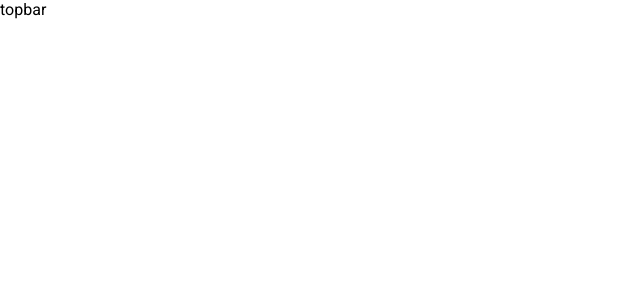
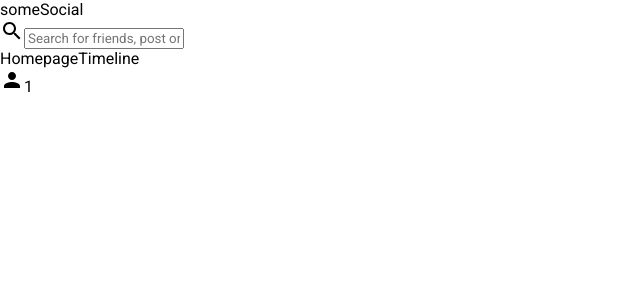
Before and after one commit to jpzambranoleon/React-Social-App, a React (Create React App) app: page / in a window 1280 px wide. Shown: the top 300 px of the page, without its empty margins (0-640 px from the left). Built offline with nearby package versions, Linux system fonts and the light colour scheme.

Commit message:
updated Topbar.jsx

```diff
--- a/src/components/topbar/Topbar.jsx
+++ b/src/components/topbar/Topbar.jsx
@@ -1,9 +1,30 @@
 import "./topbar.css"
+import { Search, Person } from "@material-ui/icons"
 
 export default function Topbar() {
     return (
-        <div>
-            topbar
+        <div className="topbarContainer">
+            <div className="topBarLeft">
+                <span className="logo">someSocial</span>
+            </div>
+            <div className="topBarCenter">
+                <div className="searchbar">
+                    <Search />
+                    <input placeholder="Search for friends, post or video" className="searchInput" />
+                </div>
+            </div>
+            <div className="topBarRight">
+                <div className="topbarLinks">
+                    <span className="topbarLink">Homepage</span>
+                    <span className="topbarLink">Timeline</span>
+                </div>
+                <div className="topbarIcons">
+                    <div className="topbarIconItem">
+                        <Person />
+                        <span className="topbarIconBadge">1</span>
+                    </div>
+                </div>
+            </div>
         </div>
     )
 }
```
